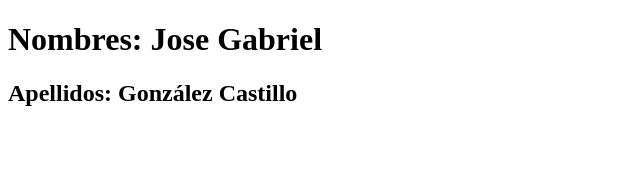
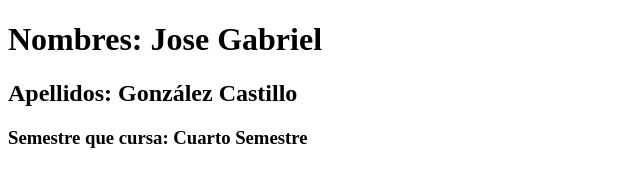
Before and after one commit to JoseGC10/Ex-men-R-brica, a plain HTML site: page index.html in a window 1280 px wide. Shown: the whole page, without its empty margins (0-640 px from the left). Drawn offline with Linux system fonts and the light colour scheme.

Commit message:
Fifth commit

```diff
--- a/index.html
+++ b/index.html
@@ -9,5 +9,6 @@
 <body>
     <h1>Nombres: Jose Gabriel</h1>
     <h2>Apellidos: González Castillo</h2>
+    <h3>Semestre que cursa: Cuarto Semestre</h3>
 </body>
 </html>
```
